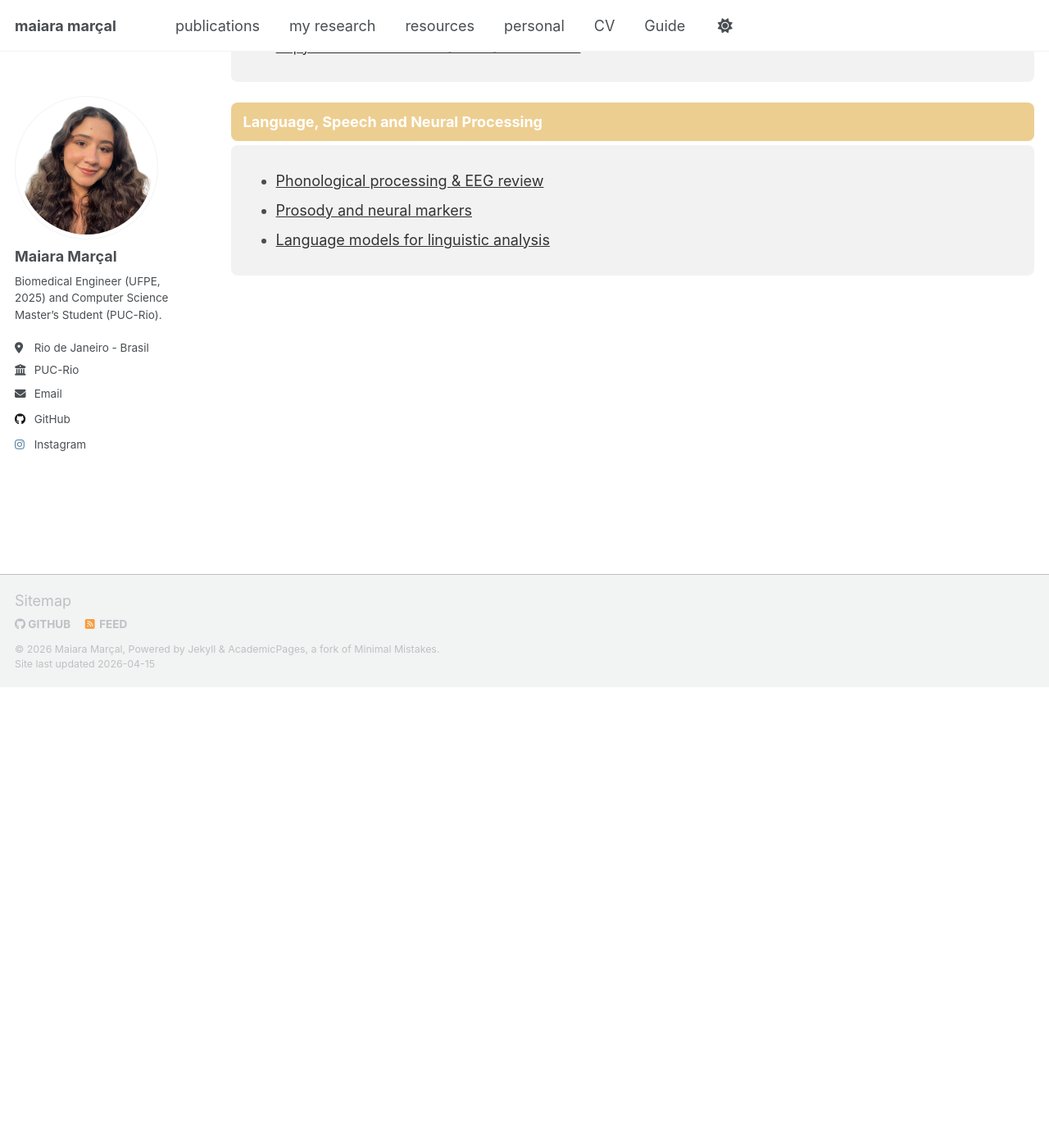
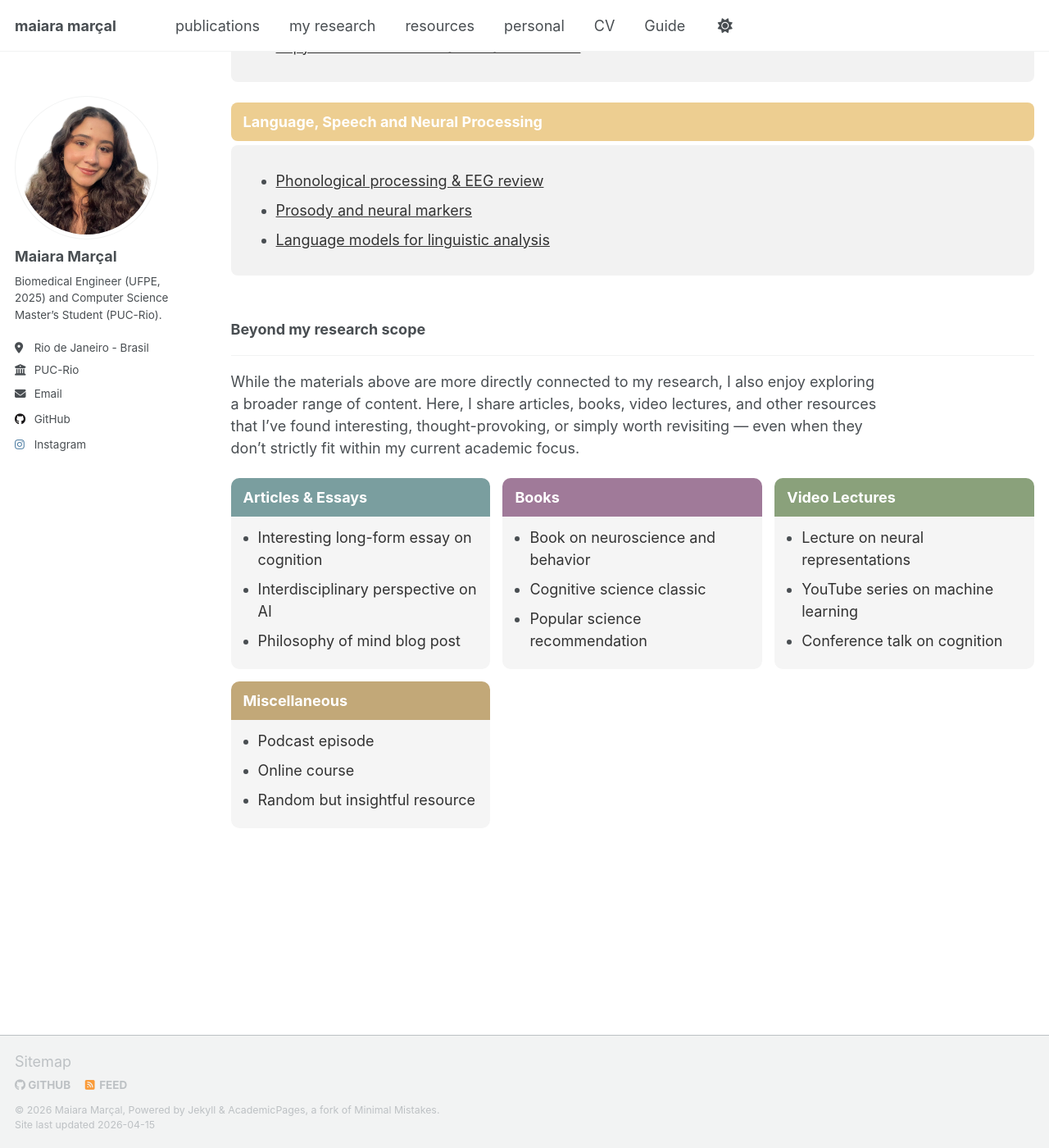
Before and after one commit to maiaramaaraujo/maiaramaaraujo.github.io, a Jekyll site: the page built from _pages/resources.html, in a window 1280 px wide and 1400 px high, scrolled down 562 px. Shown: the whole window at 82% size. Built offline with Jekyll 4.4.1, drawn with Linux system fonts in a browser that asks for light colours; a script that is not in the unit is left out.

Commit message:
Update resources.html

```diff
--- a/_pages/resources.html
+++ b/_pages/resources.html
@@ -76,3 +76,115 @@ author_profile: true
 a { color: #333; text-decoration: none; }
 a:hover { text-decoration: underline; }
 </style>
+
+<br>
+<b>Beyond my research scope</b>
+<hr>
+
+<div class="extra-section-intro">
+  <p>
+    While the materials above are more directly connected to my research, I also enjoy exploring a broader range of content.
+    Here, I share articles, books, video lectures, and other resources that I’ve found interesting, thought-provoking, or simply worth revisiting — even when they don’t strictly fit within my current academic focus.
+  </p>
+</div>
+
+<div class="extra-sections">
+
+  <!-- Articles & Essays -->
+  <div class="extra-card">
+    <div class="extra-title articles">Articles & Essays</div>
+    <div class="extra-content">
+      <ul>
+        <li><a href="#">Interesting long-form essay on cognition</a></li>
+        <li><a href="#">Interdisciplinary perspective on AI</a></li>
+        <li><a href="#">Philosophy of mind blog post</a></li>
+      </ul>
+    </div>
+  </div>
+
+  <!-- Books -->
+  <div class="extra-card">
+    <div class="extra-title books">Books</div>
+    <div class="extra-content">
+      <ul>
+        <li><a href="#">Book on neuroscience and behavior</a></li>
+        <li><a href="#">Cognitive science classic</a></li>
+        <li><a href="#">Popular science recommendation</a></li>
+      </ul>
+    </div>
+  </div>
+
+  <!-- Video Lectures -->
+  <div class="extra-card">
+    <div class="extra-title videos">Video Lectures</div>
+    <div class="extra-content">
+      <ul>
+        <li><a href="#">Lecture on neural representations</a></li>
+        <li><a href="#">YouTube series on machine learning</a></li>
+        <li><a href="#">Conference talk on cognition</a></li>
+      </ul>
+    </div>
+  </div>
+
+  <!-- Misc -->
+  <div class="extra-card">
+    <div class="extra-title misc">Miscellaneous</div>
+    <div class="extra-content">
+      <ul>
+        <li><a href="#">Podcast episode</a></li>
+        <li><a href="#">Online course</a></li>
+        <li><a href="#">Random but insightful resource</a></li>
+      </ul>
+    </div>
+  </div>
+
+</div>
+
+<style>
+.extra-section-intro {
+  margin-bottom: 20px;
+  max-width: 800px;
+}
+
+.extra-sections {
+  display: grid;
+  grid-template-columns: repeat(auto-fit, minmax(250px, 1fr));
+  gap: 15px;
+}
+
+.extra-card {
+  border-radius: 10px;
+  overflow: hidden;
+}
+
+.extra-title {
+  font-weight: bold;
+  padding: 10px 15px;
+  color: white;
+}
+
+/* cores suaves e acadêmicas */
+.articles { background: #7A9E9F; }
+.books { background: #A07A99; }
+.videos { background: #8AA17B; }
+.misc { background: #C2A878; }
+
+.extra-content {
+  background: #f5f5f5;
+  padding: 12px 15px;
+}
+
+.extra-content ul {
+  margin: 0;
+  padding-left: 18px;
+}
+
+.extra-content a {
+  color: #333;
+  text-decoration: none;
+}
+
+.extra-content a:hover {
+  text-decoration: underline;
+}
+</style>
```
